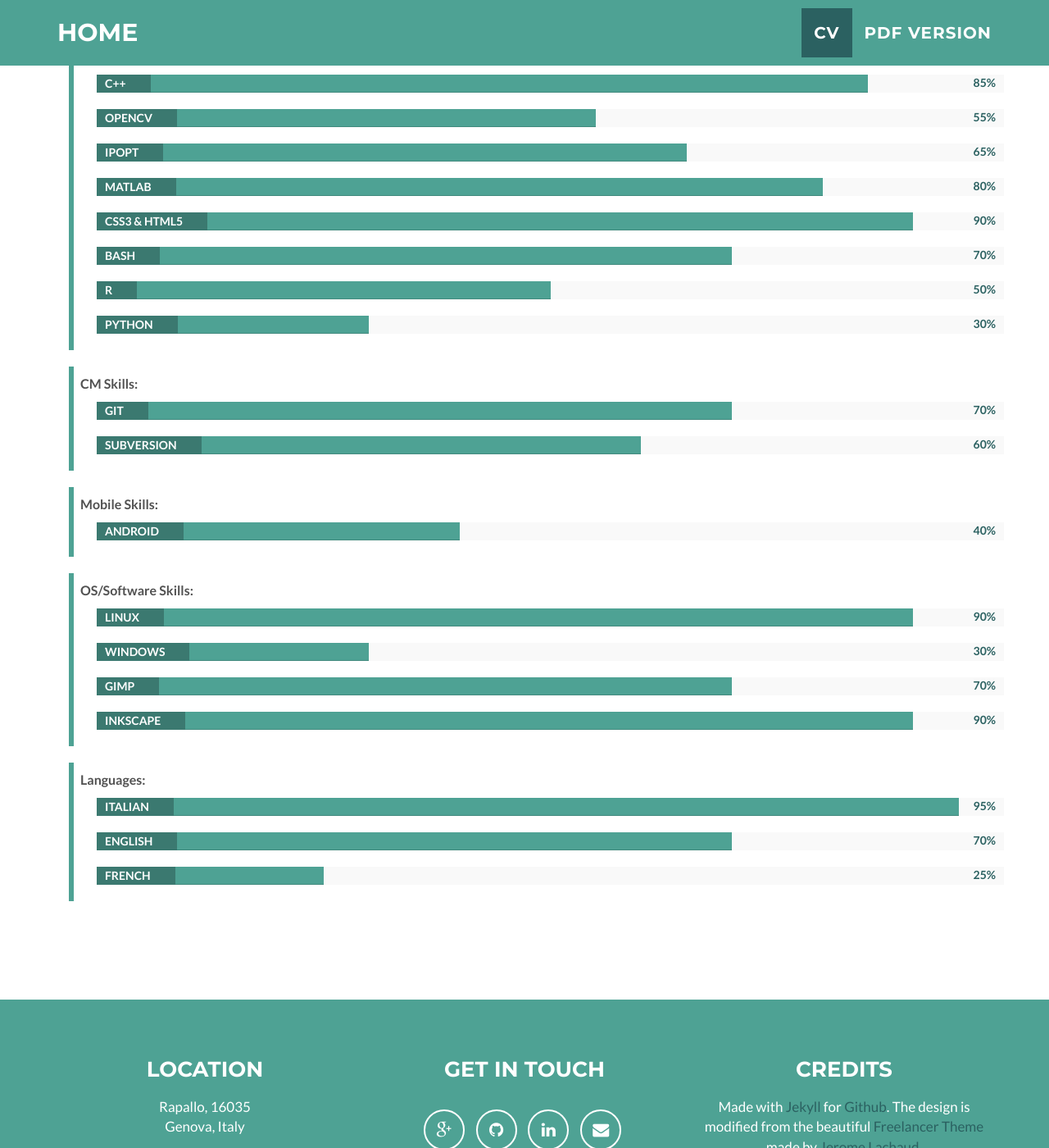
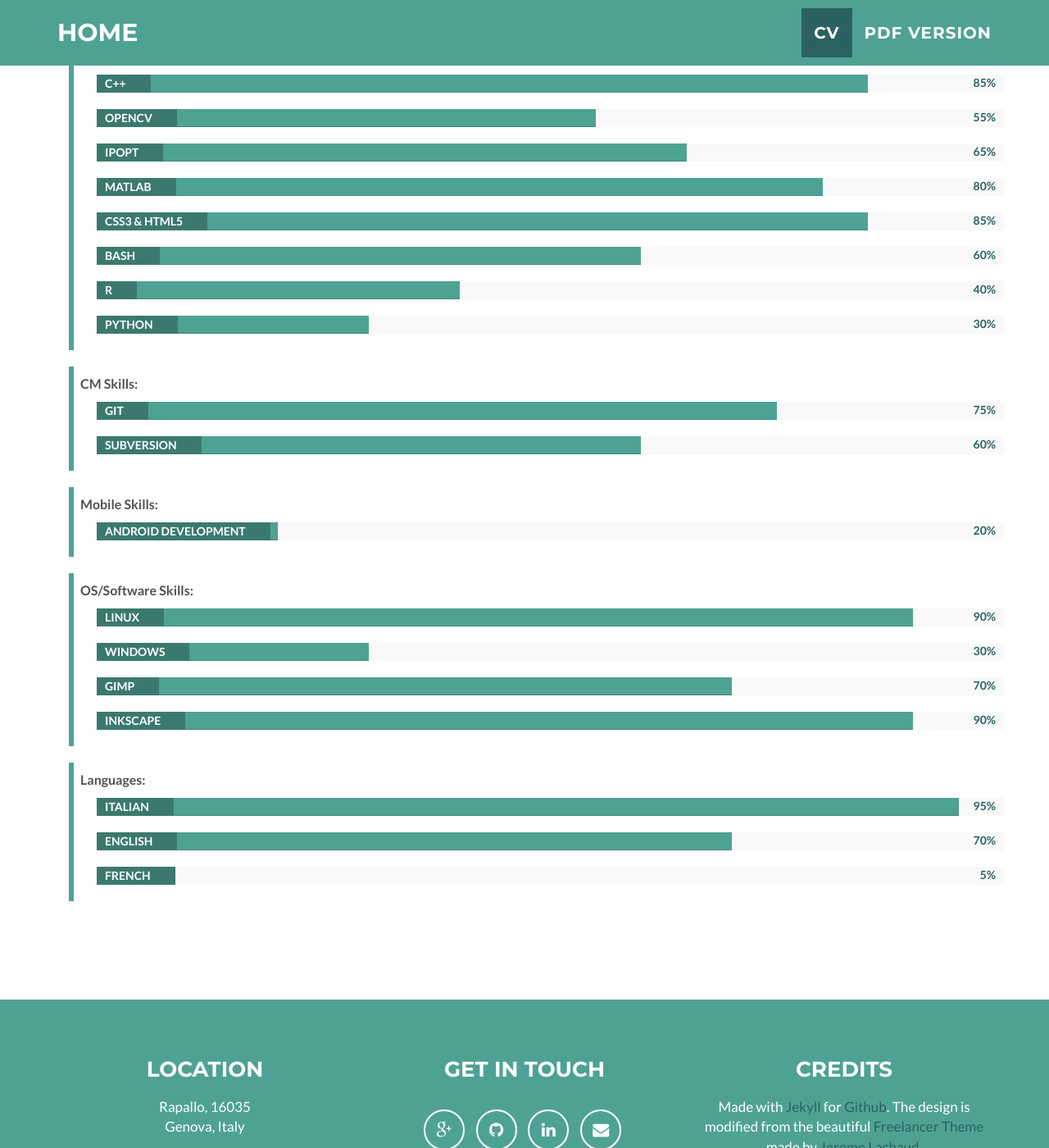
Before and after one commit to alecive/alecive.github.io, a Jekyll site: the page built from _posts/2014-10-24-CV-AlessandroRoncone.md, in a window 1280 px wide and 1400 px high, scrolled down 3743 px. Shown: the whole window at 82% size. Built offline with Jekyll 4.4.1, drawn with Linux system fonts in a browser that asks for light colours.

Commit message:
Slight improvement in CV

```diff
--- a/_config.yml
+++ b/_config.yml
@@ -1,7 +1,7 @@
 # Site settings
 title: alecive
 email: alecive87@gmail.com
-url: http://alecive.github.io/
+url: http://alecive.github.io
 description: "Personal webpage of Alessandro Roncone, aka alecive (or alecive87), robotic engineer and designer. Creator of AwOken and FlatWoken icon sets, many themes for GNOME2 and GNOME3, and more. He works at iCub Facility, Istituto Italiano di Tecnologia, GENOVA, Italy."
 skills: Alessandro Roncone
 aboutA: "Personal webpage of Alessandro Roncone, aka alecive (or alecive87 ), robotic engineer and designer. Creator of AwOken and FlatWoken icon sets, many themes for GNOME2 and GNOME3, and more. He works at iCub Facility, Istituto Italiano di Tecnologia, GENOVA, Italy."
--- a/_includes/image.html
+++ b/_includes/image.html
@@ -6,7 +6,7 @@
         <pre style="margin-bottom: 20px;"><code>{{ include.description }}</code></pre>
     {% else%}
         <a href="/img/{{ include.url }}" target="_blank">
-            <img src="/img/{{ include.url }}" class="img-responsive img-centered" alt="{{ include.description }}" style="margin-bottom: 20px;" />
+            <img src="/img/{{ include.url }}" class="img-responsive img-centered" alt="{{ include.url }}" style="margin-bottom: 20px;" />
         </a>
     {% endif%}
 </div>
--- a/_includes/research.html
+++ b/_includes/research.html
@@ -6,6 +6,7 @@
                 <div class="col-lg-12 text-center">
                     <h2>Research</h2>
                     <hr class="star-primary">
+                    <h3>Under development</h3>
                 </div>
             </div>
             <div class="row">
--- a/_posts/2014-10-24-CV-AlessandroRoncone.md
+++ b/_posts/2014-10-24-CV-AlessandroRoncone.md
@@ -20,23 +20,23 @@
     - name: Matlab
       knowledge: 80
     - name: CSS3 & HTML5
-      knowledge: 90
+      knowledge: 85
     - name: Bash
-      knowledge: 70
+      knowledge: 60
     - name: R
-      knowledge: 50
+      knowledge: 40
     - name: Python
       knowledge: 30
  - name: CM Skills
    items:
     - name: Git
-      knowledge: 70
+      knowledge: 75
     - name: Subversion
       knowledge: 60
  - name: Mobile Skills
    items:
-    - name: Android
-      knowledge: 40
+    - name: Android Development
+      knowledge: 20
  - name: OS/Software Skills
    items:
     - name: Linux
@@ -54,7 +54,7 @@
     - name: English
       knowledge: 70
     - name: French
-      knowledge: 25
+      knowledge: 5
 
 education:
  - name: Ph.D. student in Life and Humanoid Technologies
```
Also changed, not shown: 1 other file.
